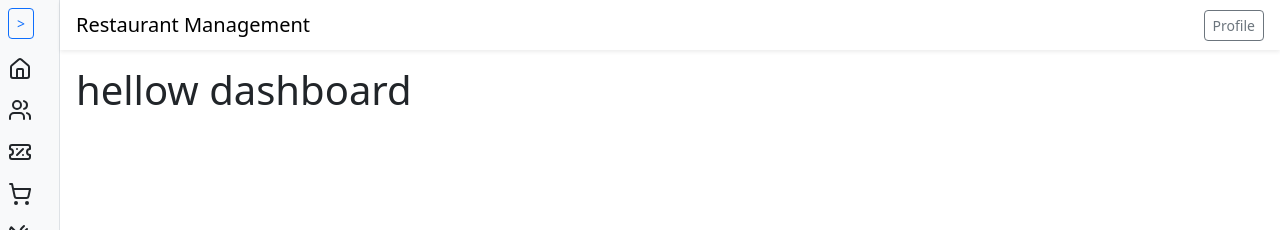
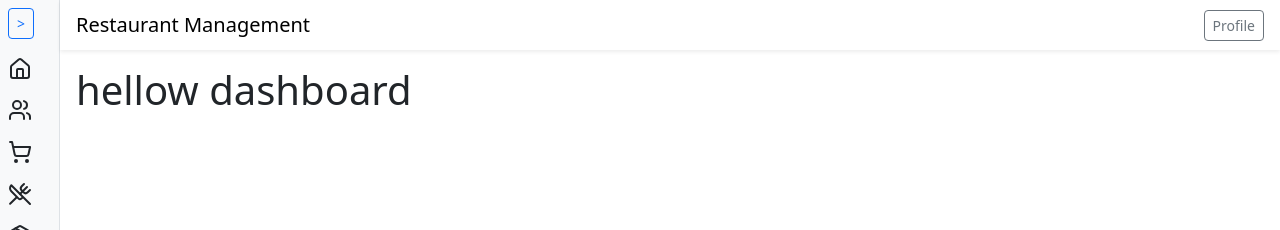
Before and after one commit to anjula576/restaurant-project, a React (Vite) app in the folder frontend/restaurant-frontend/: page / in a window 1280 px wide. Shown: the top 230 px of the page. Built offline with nearby package versions, Linux system fonts and the light colour scheme.

Commit message:
remove the unnessery menu items

```diff
--- a/frontend/restaurant-frontend/src/components/Sidebar.tsx
+++ b/frontend/restaurant-frontend/src/components/Sidebar.tsx
@@ -36,7 +36,6 @@ const Sidebar: React.FC = () => {
 
                 <SidebarMenuItem icon={<House/>} label="Dashboard" path="/" expanded={expanded}/>
                 <SidebarMenuItem icon={<Users/>} label="Customers" path="/customer" expanded={expanded}/>
-                <SidebarMenuItem icon={<TicketPercent />} label="Reservation" path="/reservation" expanded={expanded}/>
                 <SidebarMenuItem icon={<ShoppingCart/>} label="Orders" path="/order" expanded={expanded}/>
                 <SidebarMenuItem icon={<UtensilsCrossed />} label="Menu" path="/menu" expanded={expanded}/>
                 <SidebarMenuItem icon={<PackageSearch />} label="Item" path="/item" expanded={expanded}/>
--- a/frontend/restaurant-frontend/src/pages/Item.tsx
+++ b/frontend/restaurant-frontend/src/pages/Item.tsx
@@ -356,6 +356,7 @@ const payload = {
   const onUpdate = async () => {
 
 
+
     const formErrors = handleErrors();
 
     console.log("item"+item);
```
